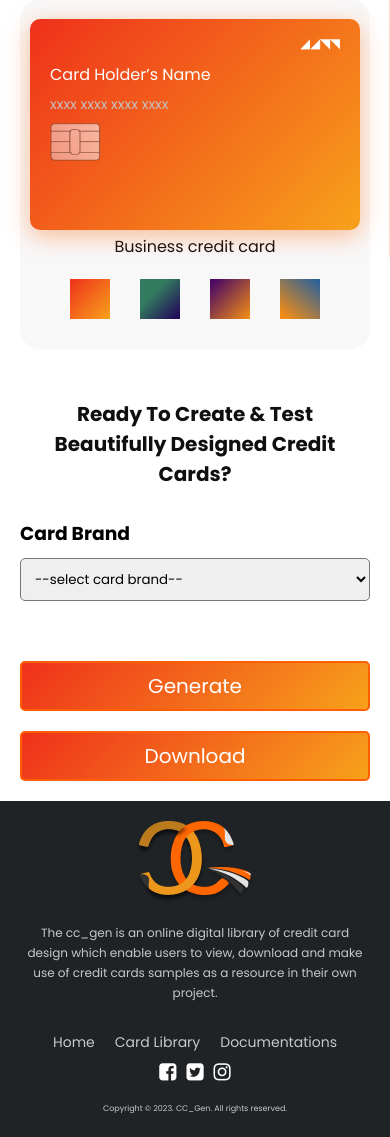
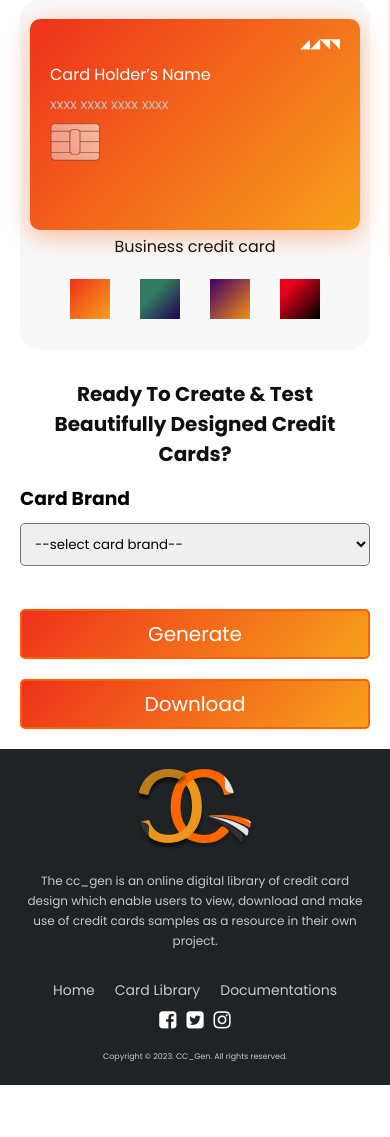
Before and after one commit to IamNaeto/cc_gen, a PHP site: page /html/card-gen.html in a window 390 px wide. Shown: the part 156-1293 px from the top of the page. After the commit the page ends 1241 px from the top, so only its background shows below. Run offline with PHP 8.4, Linux system fonts and the light colour scheme.

Commit message:
hot fixes

```diff
--- a/css/card-gen.css
+++ b/css/card-gen.css
@@ -13,7 +13,7 @@ select{
 }
 .card-doc-about p{
     font-size: 12px;
-    color: rgb(216, 2, 2);
+    color: #d80202;
     padding-bottom: 30px;
     height: 20px;
 }
@@ -61,4 +61,13 @@ select{
     select{
         width: 100%;
     }
+    .brandInfo{
+        margin-bottom: 3px;
+    }
+    .card-doc{
+        margin-bottom: 30px;
+    }
+    .card-doc-about h3{
+        margin-top: 15px;
+    }
 }
--- a/css/documentations.css
+++ b/css/documentations.css
@@ -91,7 +91,7 @@ main{
     background: linear-gradient(134deg, #4C0964 7.86%, #EF8B16 97%);
 }
 .card-color div:nth-child(4){
-background: linear-gradient(40deg, #EF8B16 8.63%, #26619F 98%);
+background: linear-gradient(134deg, #EB001B 20.86%, #000000 97%);
 margin-left: 30px;
 }
 .card-doc-about{
--- a/script/card-gen.js
+++ b/script/card-gen.js
@@ -33,19 +33,23 @@ function generateCreditCardNumber() {
       prefix = '4';
       length = 16;
       cardbrand.src = '../img/visa.png';
-      brandInfo.textContent = "";
+      brandInfo.textContent = "Visa Credit Card Generated Successfully!!!";
+      brandInfo.style.color = "#008000"
     } else if (brand === 'Verve') {
       prefix = '5061';
       length = 19;
       cardbrand.src = '../img/verve.png';
-      brandInfo.textContent = "";
+      brandInfo.textContent = "Verve Credit Card Generated Successfully!!!";
+      brandInfo.style.color = "#008000"
     } else if (brand === 'MasterCard') {
       prefix = '51'; // Mastercard prefix can be 51-55
       length = 16;
       cardbrand.src = '../img/mastercard.png';
-      brandInfo.textContent = "";
+      brandInfo.textContent = "MasterCard Credit Card Generated Successfully!!!";
+      brandInfo.style.color = "#008000"
     } else {
       brandInfo.textContent = 'Please select a valid card brand!!!';
+      brandInfo.style.color = "#d80202"
       cardbrand.src = '';
       cardNum.textContent = 'xxxx  xxxx  xxxx'
       expiryDate.textContent = ''
--- a/script/documentations.js
+++ b/script/documentations.js
@@ -15,6 +15,6 @@ rightColor.addEventListener('click', ()=>{
 	cardDesign.style.background = 'linear-gradient(134deg, #4C0964 7.86%, #EF8B16 97%)'
 })
 lastColor.addEventListener('click', ()=>{
-	cardDesign.style.background = 'linear-gradient(40deg, #EF8B16 8.63%, #26619F 98%'
+	cardDesign.style.background = 'linear-gradient(134deg, #EB001B 20.86%, #000000 97%)'
 })
 // documentations page script end
```
